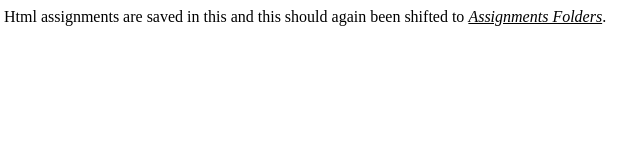
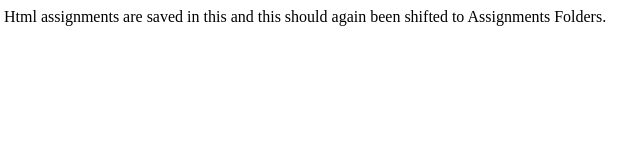
Before and after one commit to LKONDETI/project_dir_assignments, a plain HTML site: page Assignments/demo1.html in a window 1280 px wide. Shown: the full height of the page, 4-644 px from the left. Drawn offline with Linux system fonts and the light colour scheme.

Commit message:
modified demo1

```diff
--- a/Assignments/demo1.html
+++ b/Assignments/demo1.html
@@ -1,5 +1,5 @@
 <html>
 <body>
-Html assignments are saved in this and this should again been shifted to <i><u>Assignments Folders</u></i>.
+Html assignments are saved in this and this should again been shifted to Assignments Folders.
 </body>
 </html>
```
